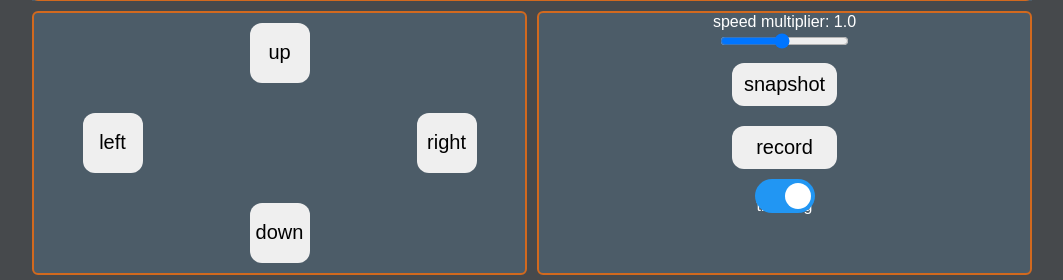
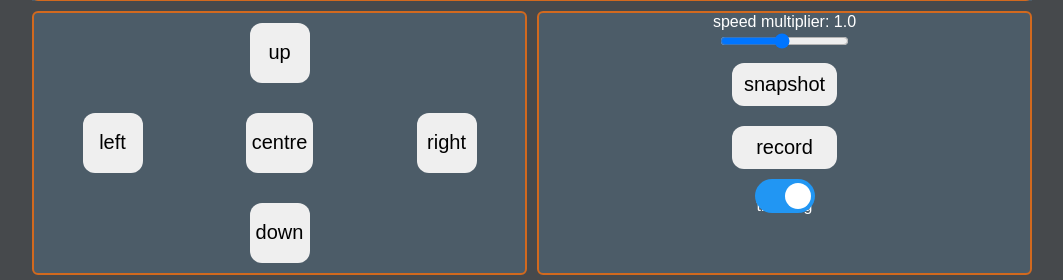
Before and after one commit to matteocrua/Turret-Cam, a Flask app: page / in a window 1280 px wide. Shown: the part 826-1106 px from the top of the page, without its empty margins (108-1171 px from the left). Run offline with Flask 2, Linux system fonts and the light colour scheme; parts of the project's set-up code (start-up, migrations or seed data) failed here and were passed over.

Commit message:
centre button

```diff
--- a/functions.py
+++ b/functions.py
@@ -19,6 +19,10 @@ def parse_user_input(input_string):
         case "r":
             if face_tracking is False:
                 move_servos_manual((18, 0))
+        case "c":
+            if face_tracking is False:
+                move_servo(SERVOY_CHANNEL, 40)
+                move_servo(SERVOX_CHANNEL, 90)
         case "snap":
             print("taking snapshot")
         case "rec_on":
--- a/static/style.css
+++ b/static/style.css
@@ -98,6 +98,12 @@ h1{
     grid-row: 3;
 }
 
+#centre{
+    grid-column: 2;
+    grid-row: 2;
+    width: fit-content;
+}
+
 .graph {
     flex-grow: 1;
     height: max-content;
--- a/templates/index.html
+++ b/templates/index.html
@@ -29,6 +29,7 @@
                     <button id="up" class="square_button" onclick="control('u')">up</button>
                     <button id="down" class="square_button" onclick="control('d')">down</button>
                     <button id="left" class="square_button" onclick="control('l')">left</button>
+                    <button id="centre" class="square_button" onclick="control('c')">centre</button>
                     <button id="right" class="square_button" onclick="control('r')">right</button>
                 </div>
 
```
